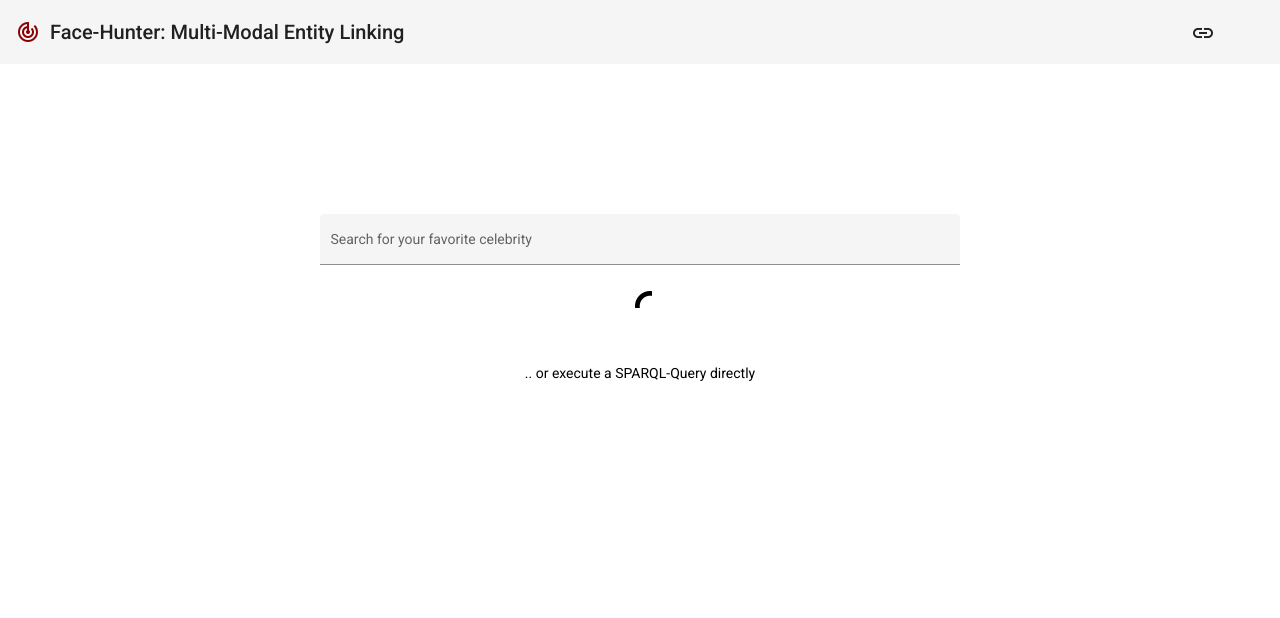
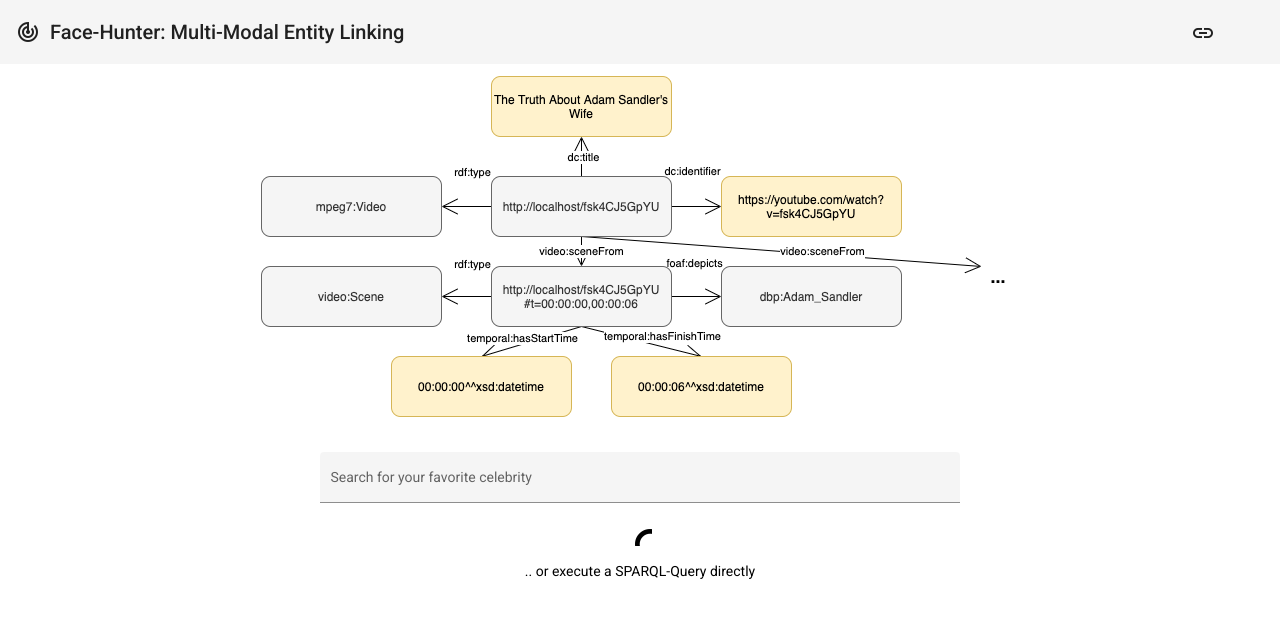
Before and after one commit to face-hunters/face-hunter, an Angular app in the folder website/: page /search in a window 1280 px wide. Shown: the top 618 px of the page. Built offline with nearby package versions, Linux system fonts and the light colour scheme; what @angular/youtube-player would draw is missing.

Commit message:
website update

```diff
--- a/website/src/app/app.component.scss
+++ b/website/src/app/app.component.scss
@@ -8,5 +8,4 @@ div {
 
 .head_icon {
   margin-right: 10px;
-  color: darkred;
 }
--- a/website/src/insert-dialog/insert-dialog.component.html
+++ b/website/src/insert-dialog/insert-dialog.component.html
@@ -1,4 +1,5 @@
-<h1 mat-dialog-title>Enter the ID of the video on YouTube</h1>
+<h2 mat-dialog-title>Enter the ID of the video on YouTube</h2>
+<h4>Example: https://www.youtube.com/watch?v=<b>79YlMZlqZmc</b></h4>
 <div mat-dialog-content>
   <mat-form-field style="width: 100%" appearance="fill">
     <mat-label>YouTube-ID</mat-label>
--- /dev/null
+++ b/website/src/insert-dialog/insert-dialog.component.scss
@@ -0,0 +1,6 @@
+b {
+  margin-left: 5px;
+  border: 1px solid #b55252;
+  padding: 2px;
+  border-radius: 5px;
+}
--- a/website/src/insert-dialog/insert-dialog.component.ts
+++ b/website/src/insert-dialog/insert-dialog.component.ts
@@ -3,7 +3,8 @@ import {MAT_DIALOG_DATA, MatDialogRef} from "@angular/material/dialog";
 
 @Component({
   selector: 'insert-dialog',
-  templateUrl: 'insert-dialog.component.html'
+  templateUrl: 'insert-dialog.component.html',
+  styleUrls: ['./insert-dialog.component.scss']
 })
 export class InsertDialogComponent {
 
--- a/website/src/search/search.component.html
+++ b/website/src/search/search.component.html
@@ -1,3 +1,5 @@
+<img [src]="imageSrc">
+
 <div *ngIf="videos.length == 0">
   <div class="search_bar">
     <mat-form-field class="example-form-field" appearance="fill">
@@ -13,7 +15,8 @@
     <mat-icon aria-hidden="false" aria-label="Example home icon" (click)="get_videos_of_celebritiy(entity)">search</mat-icon>
   </div>
 
-  <p (click)="openDialog()" class="sparql">.. or execute a SPARQL-Query directly</p>
+  <p *ngIf="loading == false" (click)="openDialog()" class="sparql">.. or execute a SPARQL-Query directly</p>
+  <p *ngIf="loading" class="sparql">Please wait while executing federated SPARQL-query ...</p>
 </div>
 
 <div *ngFor="let video of videos" class="search_item">
--- a/website/src/search/search.component.scss
+++ b/website/src/search/search.component.scss
@@ -1,5 +1,5 @@
 .search_bar {
-  margin-top: 150px;
+  margin-top: 30px;
   text-align: center;
 }
 
@@ -24,7 +24,7 @@ mat-form-field {
 
 div p {
   text-align: center;
-  margin-top: 50px;
+  margin-top: 10px;
 }
 
 .search_item {
--- a/website/src/search/search.component.ts
+++ b/website/src/search/search.component.ts
@@ -12,6 +12,8 @@ import {DOCUMENT} from "@angular/common";
 })
 export class SearchComponent implements OnInit {
 
+  imageSrc = 'assets/overview.png'
+
   entity: string = '';
 
   value: any;
@@ -20,6 +22,8 @@ export class SearchComponent implements OnInit {
   videos: any[] = [];
 
   currentPage = 0;
+
+  loading: boolean = false;
 
   constructor(public dialog: MatDialog,
               private hunter: HunterService,
@@ -79,11 +83,14 @@ export class SearchComponent implements OnInit {
     dialogRef.afterClosed().subscribe(query_data => {
       if (query_data != null) {
         console.log(query_data);
+        this.loading = true;
         this.hunter.execute_query(query_data).subscribe(data => {
           console.log(data);
+          this.loading = false;
           this.process_scene(data.result)
           this.videos = this.allVideos.slice(0, 5);
-        })
+        },
+        error => this.loading = false)
       }
     });
   }
```
Also changed, not shown: website/src/assets/overview.png (added).
